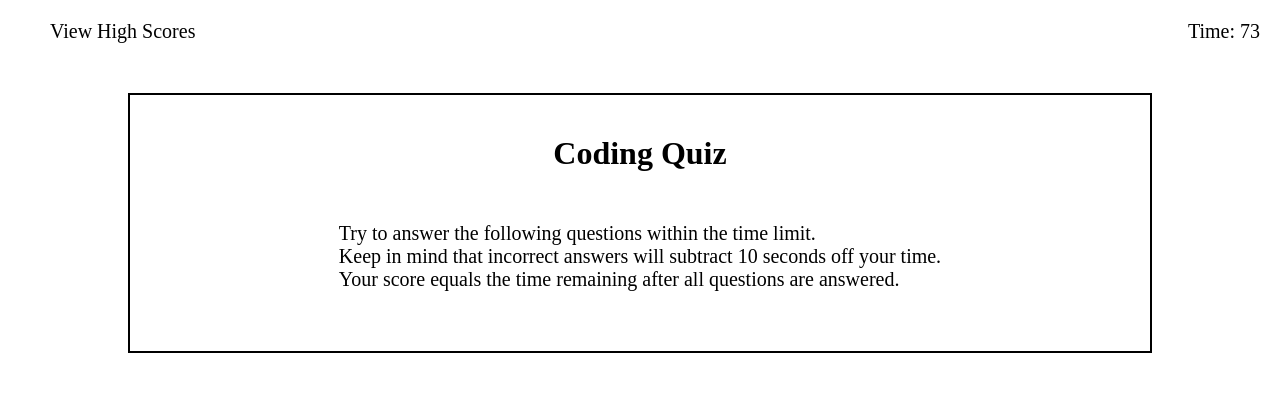
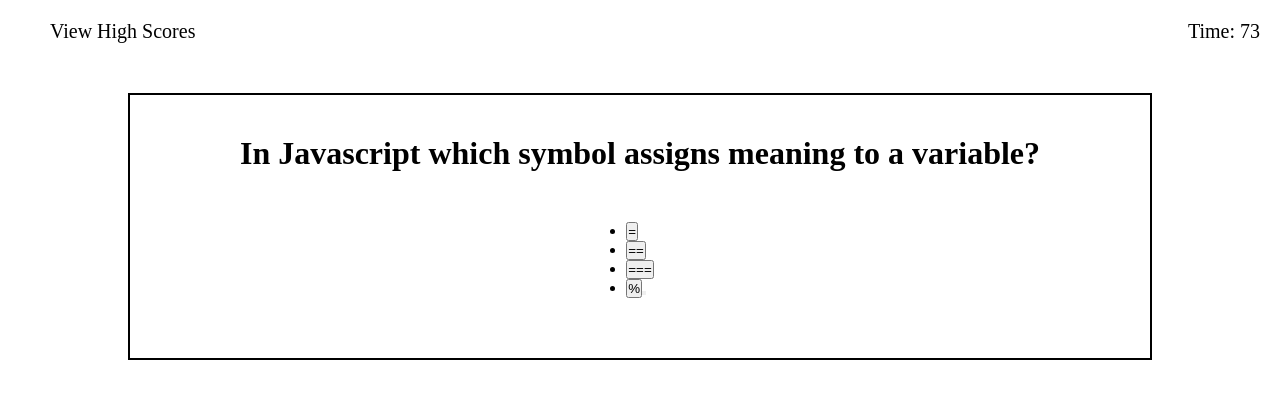
Before and after one commit to McAmy2001/code-quiz, a plain HTML site: page index.html in a window 1280 px wide. Both pictures are taken after a click on the button "Start Quiz". Drawn offline with Linux system fonts and the light colour scheme.

Commit message:
wrestling with question array loop

```diff
--- a/assets/js/script.js
+++ b/assets/js/script.js
@@ -2,7 +2,15 @@
 var timerEl = document.getElementById("timer");
 var time = 75;
 var h1El = document.querySelector("h1");
-var introTextEl = document.getElementById("intro-text");
+var introAnswersEl = document.getElementById("intro-answers");
+var upperEl = document.getElementById("upper");
+var middleEl = document.getElementById("middle");
+var lowerEl = document.getElementById("lower");
+var option1BtnEl = document.getElementById("option1-btn");
+var option2BtnEl = document.getElementById("option2-btn");
+var option3BtnEl = document.getElementById("option3-btn");
+var option4BtnEl = document.getElementById("option4-btn");
+
 
 //Timer functions
 function stopTimer() {
@@ -21,11 +29,13 @@
     timerEl.textContent = "Time: 0";
   }
 };
+
 function loseTime () {
   time -= 10;
 };
 
 
+//Question & answer array
 const questionArray = [
   {
     question: "Which tag links Javascript to an HTML file?",
@@ -100,8 +110,8 @@
     ]
   },
   {
-    question: "The Javascript arithmetic operator '*' means:",
-    answer: [
+   question: "The Javascript arithmetic operator * means:",
+    answers: [
       {text: "Addition", correct:false},
       {text: "Subtraction", correct:false},
       {text: "Multiplication", correct:true},
@@ -110,18 +120,44 @@
   },
   {
     question: "In Javascript which symbol assigns meaning to a variable?",
-    answer: [
-      {text: "=", correct:true},
-      {text: "==", correct:false},
-      {text: "===", correct:false},
-      {text: "%", correct:false}
+    answers: [
+      {text: "  =  ", correct:true},
+      {text: "  ==  ", correct:false},
+      {text: "  ===  ", correct:false},
+      {text: "  %  ", correct:false}
     ]
   }
 ];
 
+function selectedAnswer(e) {
+  let answer = e.target;
+  console.log(answer);
+
+  if (answer.dataset.correct = "false") {
+    loseTime();
+  }
+};
+
 function quizQuestions() {
-  h1El.classList.add("hide");
-  introTextEl.classList.add("hide");
+  //Remove intro heading and paragraph
+  //h1El.remove();
+  //introAnswersEl.remove();
+
+  //Make optionEls into buttons
+
+  //Loop through question array
+  for (let i = 0; i < questionArray.length; i++) {
+    h1El.textContent = questionArray[i].question;
+    option1BtnEl.textContent = questionArray[i].answers[0].text;
+    option2BtnEl.textContent = questionArray[i].answers[1].text;
+    option3BtnEl.textContent = questionArray[i].answers[2].text;
+    option4BtnEl.textContent = questionArray[i].answers[3].text;
+
+    introAnswersEl.addEventListener("click", selectedAnswer);
+
+  };
+
+
 };
 
 function startQuiz() {
@@ -129,7 +165,7 @@
   startBtn.classList.add("hide");
   setInterval(timerRun, 1000);
   timerRun();
-  //quizQuestions();
+  quizQuestions();
 };
 
 startBtn.addEventListener("click", startQuiz);
--- a/index.html
+++ b/index.html
@@ -21,15 +21,28 @@
   <main class="quiz-card">
     <div id="upper">
       <!--Coding Quiz headline/Questions-->
-      <h1 class="intro">Coding Quiz</h1>
+      <h1 class="intro-questions">Coding Quiz</h1>
     </div>
 
     <div id="middle">
       <!--Instructions/Answer options-->
-      <p id="intro-text">Try to answer the following questions within the time limit.<br> Keep in mind that incorrect answers will subtract 10 seconds off your time.<br> Your score equals the time remaining after all questions are answered.</p>
+      <ul id="intro-answers">
+        <li class="options">
+          <button id="option1-btn">Try to answer the following questions within the time limit.</button>
+        </li>
+        <li class="options">
+          <button id="option2-btn">The time limit is 75 seconds.</button>
+        </li>
+        <li class="options">
+          <button id="option3-btn">Keep in mind that incorrect answers will subtract 10 seconds off your time.</button>
+        </li>
+        <li class="options">
+          <button id="option4-btn">Your score equals the time remaining after all questions are answered.</button><button></button></li>
+
+      </ul>
     </div>
 
-    <div class="lower">
+    <div id="lower">
       <!--Start button/ Correct/Incorrect statement-->
       <button id="start-button" class="btn">Start Quiz</button>
     </div>
```
